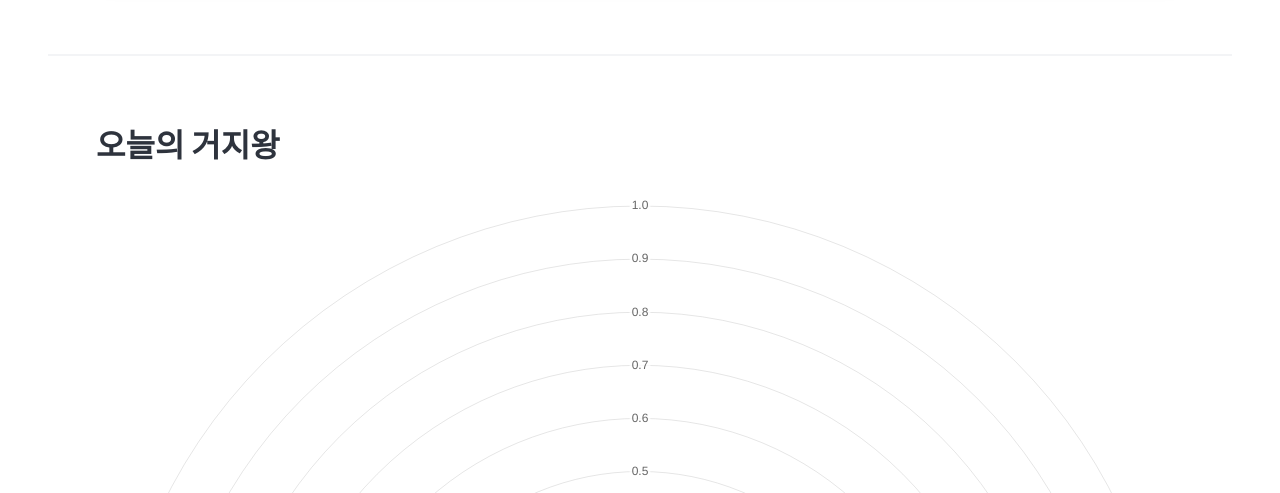
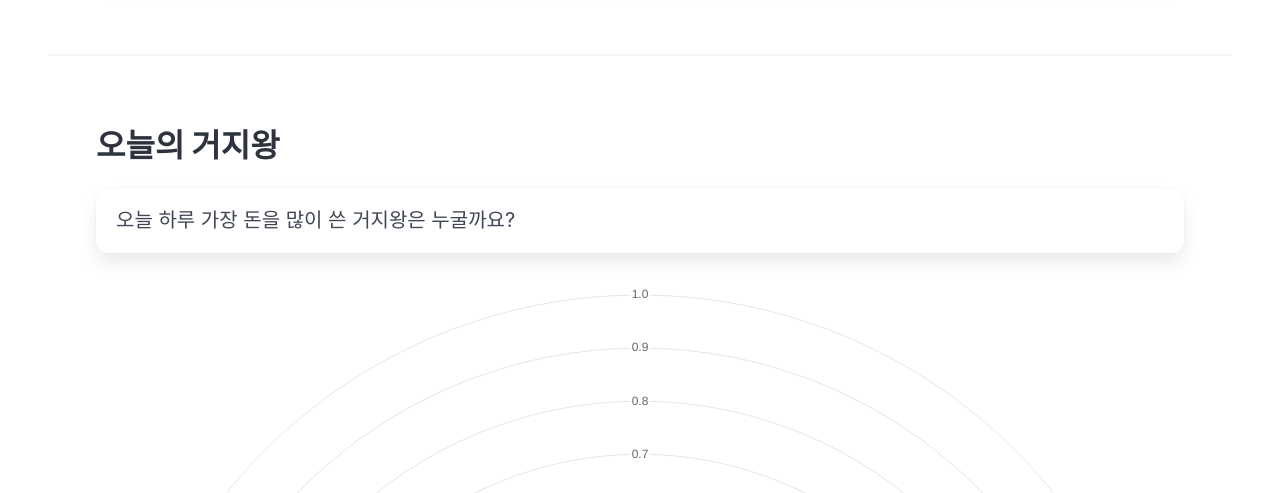
Before and after one commit to Yeom95/jungle7_0project, a Flask app: page /rankingBoard in a window 1280 px wide. Shown: the part 2180-2673 px from the top of the page. Run offline with Flask 3, Linux system fonts and the light colour scheme; data that the repository does not hold is empty; some web fonts are replaced.

Commit message:
최종문구 추가ㅠㅠ

```diff
--- a/7월 Week0 프로젝트/templates/rankingBoard.html
+++ b/7월 Week0 프로젝트/templates/rankingBoard.html
@@ -288,7 +288,8 @@
             <hr>
             <section class="section">
               <h2 class="title is-3 section-title">오늘의 거지왕</h2>
-
+              <p></p>
+              <div class="box subtitle">오늘 하루 가장 돈을 많이 쓴 거지왕은 누굴까요?</div>
               <!-- 차트 추가 -->
               <div id="chartContainer">
                 <canvas id="myPolarAreaChart" width="400" height="400"></canvas>
```
